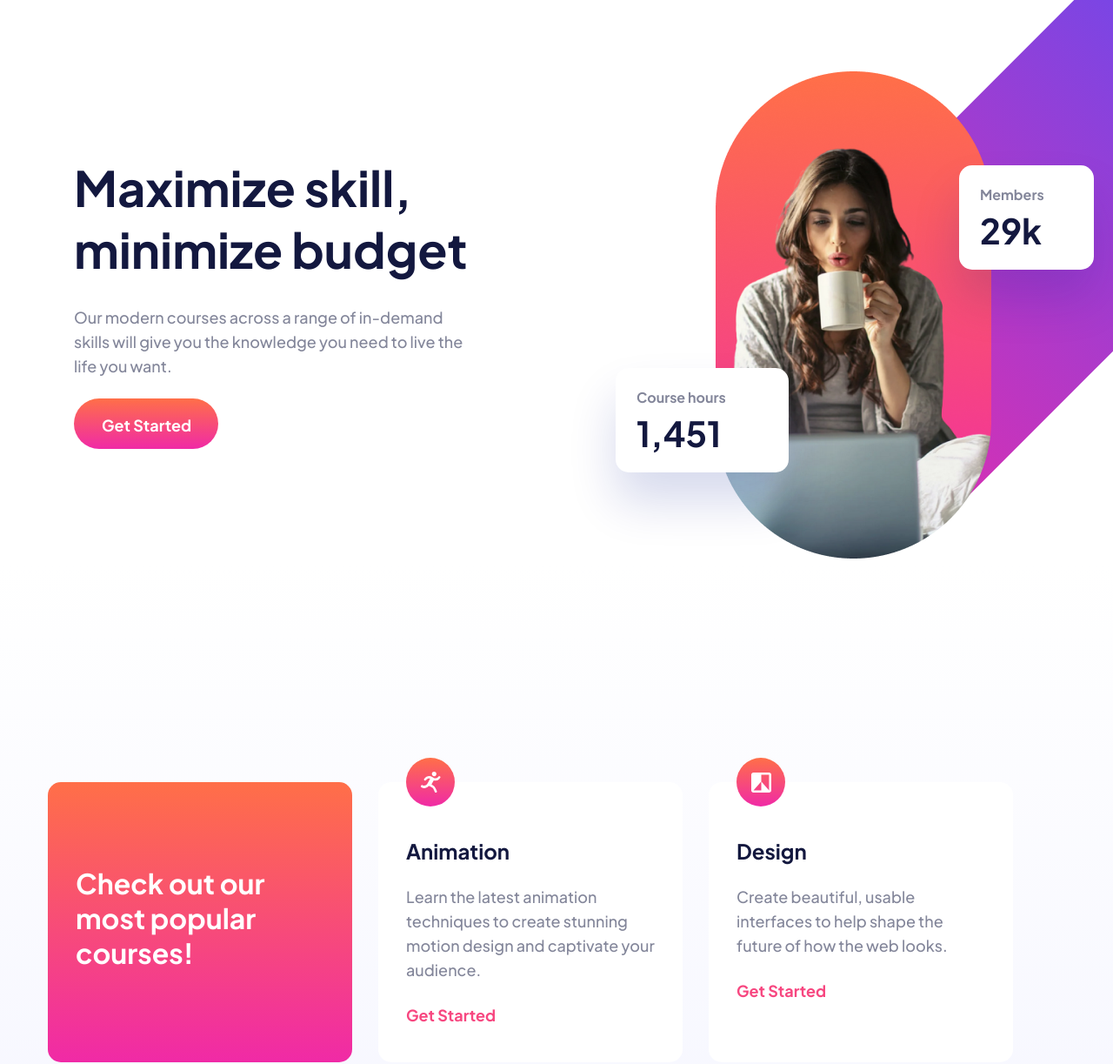
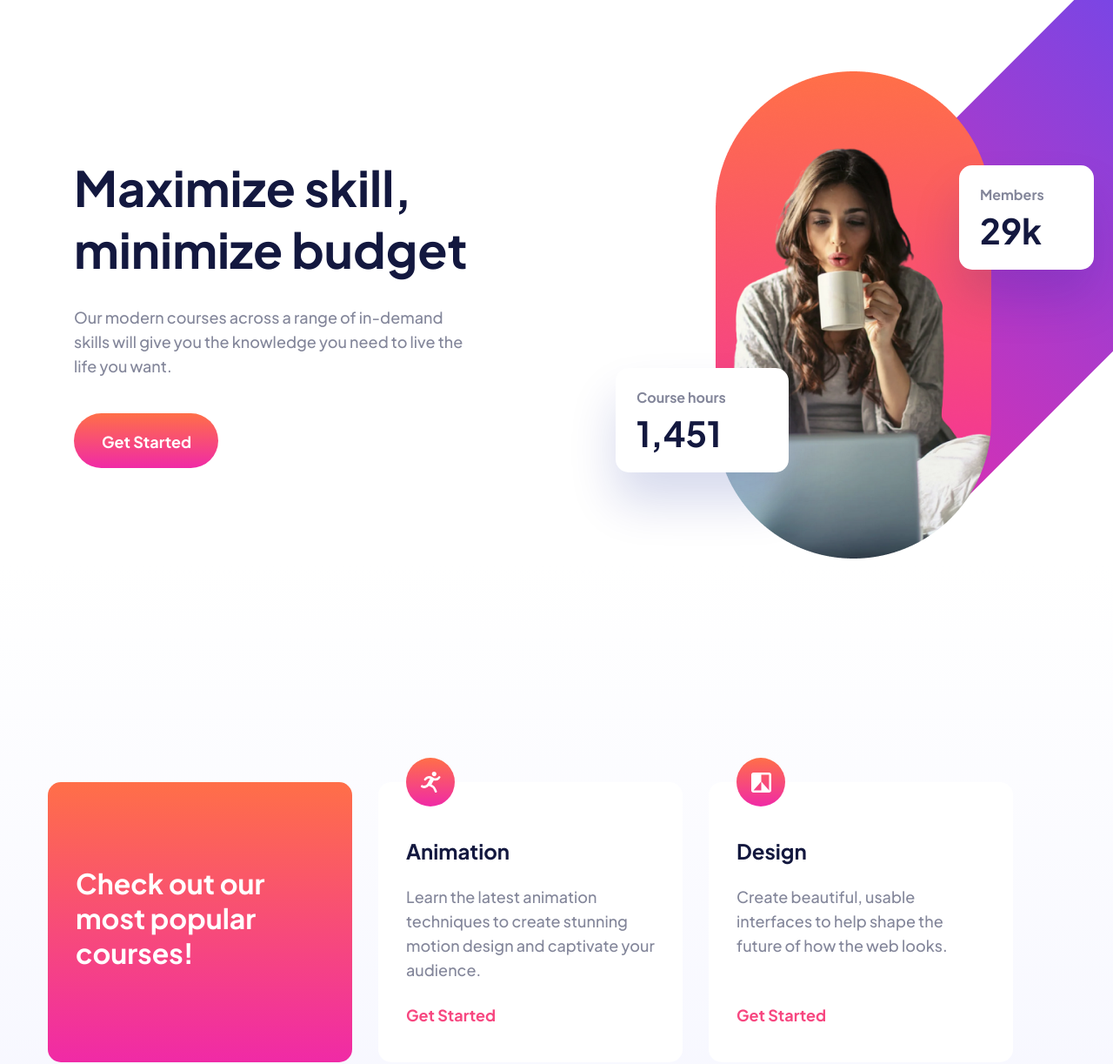
Before and after one commit to oyatillo0201/skiled, a plain HTML site: page index.html in a window 1280 px wide. Shown: the part 85-1308 px from the top of the page at 87% size. Drawn offline with Linux system fonts and the light colour scheme.

Commit message:
Add body and button styles

```diff
--- a/css/style.css
+++ b/css/style.css
@@ -61,6 +61,7 @@ body {
   line-height: 28px;
   background-color: #fff;
   color:  var(--text-color);
+  overflow-x: hidden;
 }
 
 img {
@@ -79,6 +80,7 @@ img {
 }
 
 .button {
+  display: inline-block;
   padding: 14px 32px;
   border-radius: 28px;
   font-weight: 700;
@@ -307,6 +309,8 @@ color: var(--title-color);
   margin-bottom: 80px;
   background-color: #fff;
   border-radius: 15px;
+  display: flex;
+  flex-direction: column;
 }
 
 .check {
@@ -357,6 +361,7 @@ color: var(--title-color);
   font-weight: 700;
   color: #F74780;
   text-decoration: none;
+  margin-top: auto;
 }
 
 .index-feature__link:hover {
```
